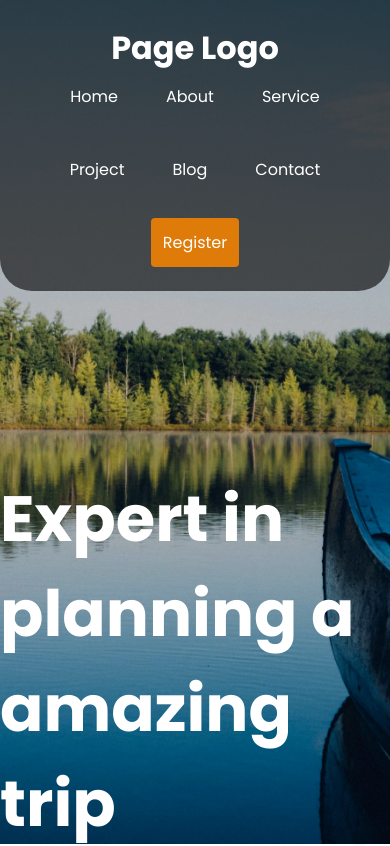
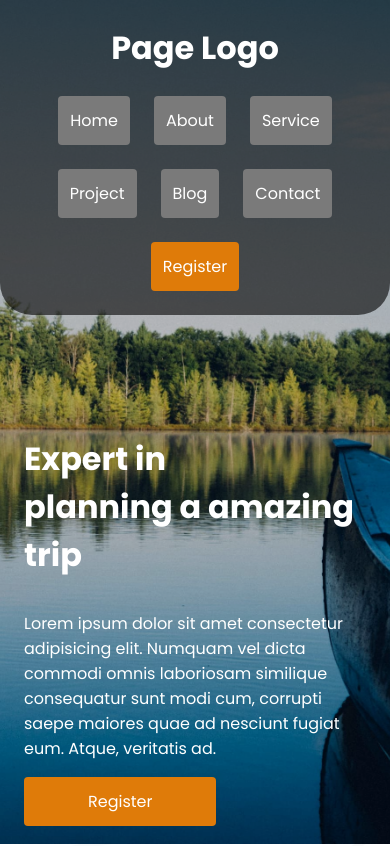
Before and after one commit to CauaLima17/simple-react-landing-page, a React (Vite) app: page / in a window 390 px wide. Shown: the top 846 px of the page. Built offline with nearby package versions, Linux system fonts and the light colour scheme.

Commit message:
Alteração header responsivo + adicionado hero section responsiva

```diff
--- a/src/components/HeroSection/Header/Header.css
+++ b/src/components/HeroSection/Header/Header.css
@@ -28,7 +28,7 @@
   transition: .3s;
 }
 
-.header .menu a::before::not(a.register-btn) {
+.header .menu a::before::not(.register-btn) {
   position: absolute;
   bottom: 8px;
   left: 0;
@@ -39,11 +39,11 @@
   transition: .3s;
 }
 
-.header .menu a:hover::not(a.register-btn) {
+.header .menu a:hover:not(.register-btn) {
   color: #DF7B09;
 }
 
-.header .menu a:hover::before {
+.header .menu a:hover:before {
   width: 100%;
 }
 
@@ -60,3 +60,18 @@
 .header .register-btn:hover {
   background-color: #a55f0e;
 }
+
+@media (width <= 600px) {
+  .header .logo {
+    margin-bottom: 24px;
+  }
+
+  .header .menu a:not(a.register-btn) {
+    background-color: #7a7a7a;
+    border-radius: 4px;
+  }
+
+  .header .menu a:hover:not(a.register-btn) {
+    background-color: #5c5c5c;
+  }
+}
--- a/src/components/HeroSection/Intro/Intro.css
+++ b/src/components/HeroSection/Intro/Intro.css
@@ -3,7 +3,7 @@
   place-content: center;
   max-width: 1400px;
   margin: 0 auto;
-  padding: 180px 0;
+  padding: 180px 24px;
 }
 
 .main-title {
@@ -34,3 +34,27 @@
 .intro-btn:hover {
   background-color: #a55f0e;
 }
+
+@media (width <= 1000px) {
+  .main-title {
+    font-size: 3rem;
+  }
+}
+
+@media (width <= 600px) {
+  .intro-container {
+    padding: 120px 24px;
+  }
+
+  .main-title {
+    font-size: 2rem;
+  }
+
+  .main-paragrapy {
+    font-size: 1rem;
+  }
+
+  .intro-btn {
+    font-size: 1rem;
+  }
+}
```
